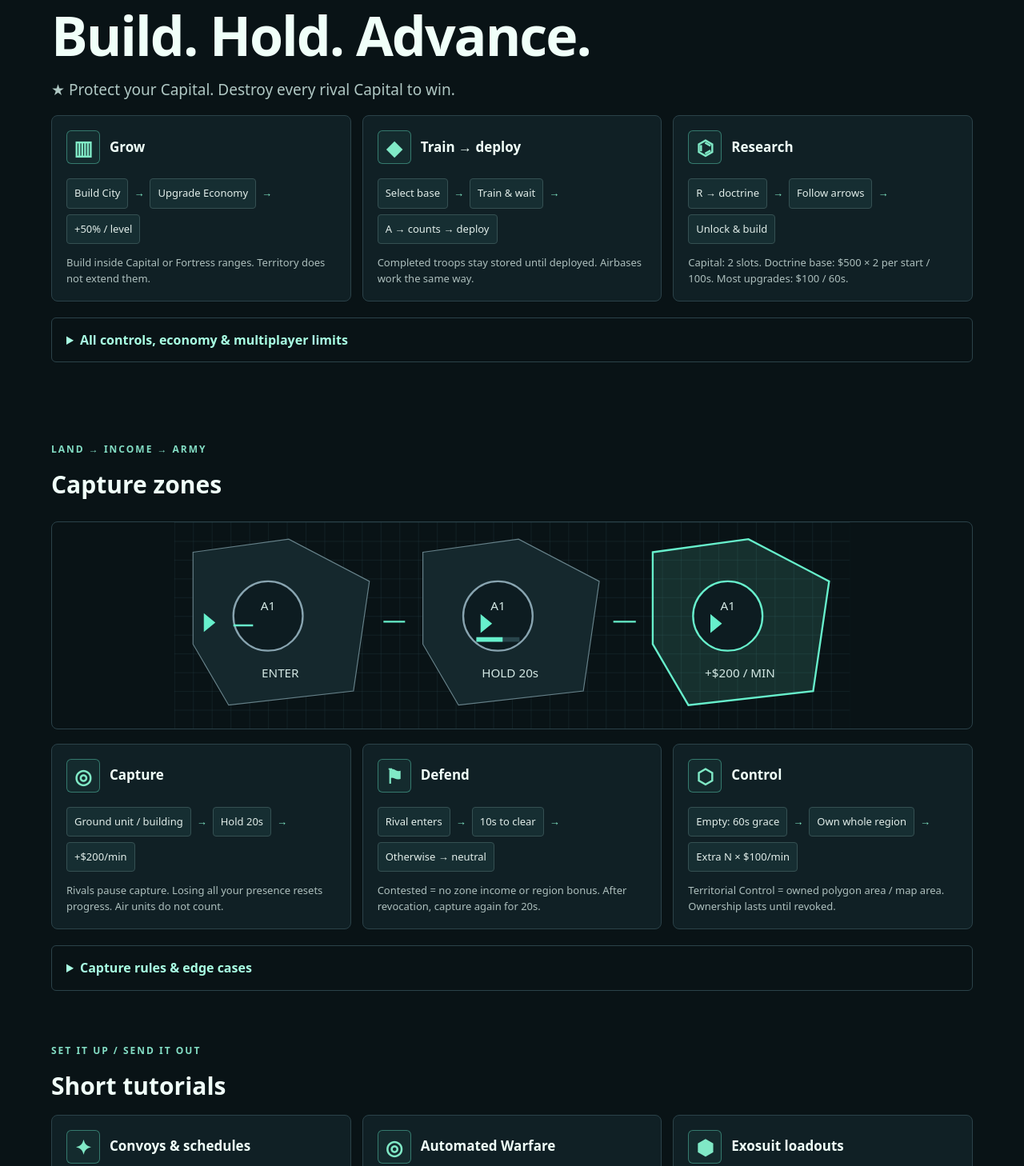
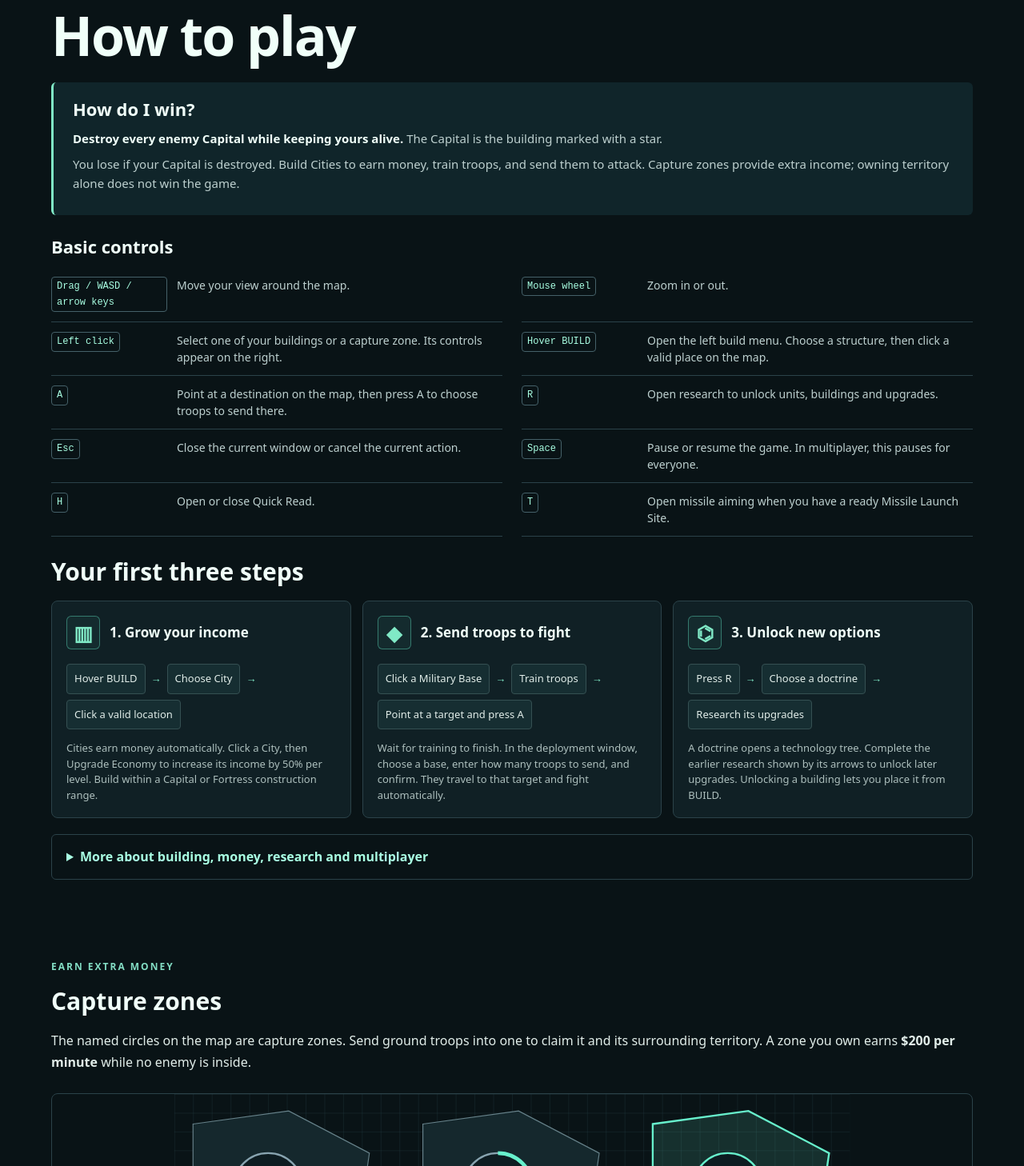
Before and after one commit to jazzking7/Hegemony_RTS, a website: page guide.html in a window 1280 px wide. Shown: the part 168-1626 px from the top of the page at 80% size. Drawn offline with Linux system fonts and the light colour scheme.

Commit message:
Capture zone

```diff
--- a/field-reference.css
+++ b/field-reference.css
@@ -7,4 +7,17 @@
 .flow-step { padding:7px 9px; border:1px solid #355052; border-radius:4px; color:#e1ede9; background:#162e32; }
 .flow-arrow { color:#80e9c6; }
 .capture-diagram { width:100%; height:auto; max-height:260px; margin:10px 0; border:1px solid #2b4249; border-radius:8px; background:#091316; }
+.field-objective { padding:20px 24px; margin:18px 0 24px; border-left:3px solid #80e9c6; background:#10252a; border-radius:6px; }
+.field-objective h2,.field-controls h2 { font-size:22px; margin:0 0 12px; }
+.field-objective p { font-size:15px; line-height:1.6; margin:8px 0; color:#bdd0cf; }
+.field-objective strong { color:#f0fff9; }
+.field-controls { margin:26px 0; }
+.field-controls dl { display:grid; grid-template-columns:1fr 1fr; gap:0 24px; margin:0; }
+.field-controls dl>div { display:grid; grid-template-columns:145px 1fr; gap:12px; padding:12px 0; border-bottom:1px solid #2b4249; align-items:start; }
+.field-controls dt { font-size:12px; color:#a9ffe3; line-height:1.7; }
+.field-controls dd { margin:0; font-size:14px; line-height:1.5; color:#bdd0cf; }
+.field-controls kbd { display:inline-block; }
+.quick-tabs { flex-wrap:wrap; }
+@media(max-width:850px) { .field-controls dl { grid-template-columns:1fr; } }
+@media(max-width:450px) { .field-controls dl>div { grid-template-columns:110px 1fr; } }
 @media(max-width:850px) { .field-lessons { grid-template-columns:1fr; } }
--- a/guide.html
+++ b/guide.html
@@ -2,22 +2,22 @@
 <html lang="en">
 <head><meta charset="utf-8"/><meta name="viewport" content="width=device-width, initial-scale=1"/><title>Command Radius — Field Guide</title><link rel="stylesheet" href="guide.css"/><link rel="stylesheet" href="field-reference.css"/></head>
 <body>
-<header><a class="brand" href="index.html">← START MENU</a><nav aria-label="Guide navigation"><a href="#start">Essentials</a><a href="#territory">Territory</a><a href="#tutorials">Tutorials</a><a href="#doctrines">Tech trees</a><a href="online.html">Multiplayer lobby →</a></nav></header>
+<header><a class="brand" href="index.html">← START MENU</a><nav aria-label="Guide navigation"><a href="#start">How to play</a><a href="#guideControls">Controls</a><a href="#territory">Territory</a><a href="#tutorials">Tutorials</a><a href="#doctrines">Tech trees</a><a href="online.html">Multiplayer lobby →</a></nav></header>
 <main>
-  <section class="hero" id="start"><p class="eyebrow">COMMAND RADIUS / FIELD GUIDE</p><h1>Build. Hold. Advance.</h1><p>★ Protect your Capital. Destroy every rival Capital to win.</p><div id="guideBasics" class="field-lessons"></div>
-    <details class="rules-details"><summary>All controls, economy & multiplayer limits</summary><div class="cards">
-      <article><h3>Move & command</h3><p>Drag / WASD / arrows: pan · Wheel: zoom · Click: inspect · A: deploy at pointer · R: research · T: missiles · Esc: cancel / close · Space: pause · H: quick read.</p><p>Hover BUILD → choose structure → click valid location. Continuous Build repeats until cancelled. During placement, hover the left strip to reopen the menu.</p></article>
+  <section class="hero" id="start"><p class="eyebrow">COMMAND RADIUS / FIELD GUIDE</p><h1>How to play</h1><div id="guideObjective"></div><div id="guideControls"></div><h2>Your first three steps</h2><div id="guideBasics" class="field-lessons"></div>
+    <details class="rules-details"><summary>More about building, money, research and multiplayer</summary><div class="cards">
+      <article><h3>Where can I build?</h3><p>Most buildings must be inside the construction range of your Capital or a Fortress. Capturing territory does not extend that range. A Fortress can be established outside it.</p><p>Turn on Continuous Build to place several copies of a structure. Press Esc when finished. If the build menu folds away, move your mouse back to the left BUILD strip to open it.</p></article>
       <article><h3>Economy & capacity</h3><p>Living Capital: $100/min. City upgrades: ×1.5 income per level, up to level 5. Income flows continuously; power upkeep reduces net income.</p><p>Military Base: 80 stored troops / 60 queued. Airbase: initially 7 manned aircraft total, including ready, returning, airborne and queued.</p></article>
       <article><h3>Research</h3><p>Capital: 2 slots. Doctrine base cost doubles each time one starts: $500 → $1,000 → $2,000. Base time: 100s. Most specialized research: $100 / 60s; some entries cost more. Live prices include modifiers.</p><p>Research Centers add shared slots after the required unlocks. Unlocking a building makes it available to build; it does not place it.</p></article>
       <article><h3>Multiplayer</h3><p>Up to 5 commanders, counting humans and AI. Every human must be ready before the host starts. Pause is shared. Orders and saves take effect on synchronized ticks; wait for confirmation.</p><p>No alliances or shared territory income.</p></article>
     </div></details>
   </section>
-  <section id="territory"><p class="eyebrow">LAND → INCOME → ARMY</p><h2>Capture zones</h2><div id="guideCaptureDiagram"></div><div id="guideTerritory" class="field-lessons"></div>
+  <section id="territory"><p class="eyebrow">EARN EXTRA MONEY</p><h2>Capture zones</h2><p>The named circles on the map are capture zones. Send ground troops into one to claim it and its surrounding territory. A zone you own earns <strong>$200 per minute</strong> while no enemy is inside.</p><div id="guideCaptureDiagram"></div><div id="guideTerritory" class="field-lessons"></div>
     <details class="rules-details"><summary>Capture rules & edge cases</summary><div class="cards">
-      <article><h3>Presence</h3><p>Ground units and buildings count, including edge overlap. Radius: 60. Aircraft, flying drones, stored, embarked and garrisoned troops do not count separately. More troops do not speed capture.</p><p>Rivals pause neutral capture. Losing all your eligible presence resets your progress. Empty neutral zones stay neutral.</p></article>
-      <article><h3>Invaded or empty?</h3><p>Rival entry immediately stops zone income and the region bonus. Clear every rival within 10s to keep ownership; otherwise ownership is revoked. One remaining player starts a fresh 20s capture; multiple players keep it contested.</p><p>An owned, empty zone stays yours and earns income for 60s. Returning resets the countdown.</p></article>
+      <article><h3>What counts toward capture?</h3><p>A ground unit or building counts when any part of it touches the circle, which has a radius of 60. Aircraft and flying drones cannot capture. Troops stored in a base, inside a transport or garrisoned in a building do not count separately.</p><p>One unit is enough. More units do not shorten the 20-second capture time. If enemy troops also enter, the timer pauses. If all your eligible units and buildings leave or are destroyed, your timer resets.</p></article>
+      <article><h3>What happens after ownership is lost?</h3><p>If enemy troops stay in your zone for 10 seconds, it becomes unowned. If only one player has troops left there, that player starts a new 20-second capture. If multiple players remain, nobody can capture until only one remains. If nobody remains, it stays unowned.</p><p>If you simply leave your zone empty, it stays yours and earns money for 60 seconds. Return before the time runs out to keep it. Otherwise it becomes unowned.</p></article>
       <article><h3>Region income</h3><p>Each uncontested zone: $200/min. Own every uncontested zone in a region: extra N × $100/min.</p><p>Five zones: 5 × $200 + 5 × $100 = <strong>$1,500/min</strong>. A contested zone loses its income and the region bonus; other zones still pay.</p></article>
-      <article><h3>Territorial Control</h3><p>Owned polygon area ÷ whole map area. Ownership remains during grace periods until revoked. This never extends construction ranges: only Capitals and Fortresses provide buildable zones.</p><p>Standard: 16 zones / 6 regions. Large: 25 / 8. Zone centers stay at least 200 apart. Territory Details shows region borders, owners and timers; matching letters identify a region.</p></article>
+      <article><h3>What does Territorial Control mean?</h3><p>The top bar shows how much of the map you own, measured by the area of your territories. A larger territory contributes more than a smaller one. It still counts as yours during the 10-second defense countdown or 60-second empty countdown, until you actually lose ownership.</p><p>Only Capitals and Fortresses provide construction ranges. Standard maps have 16 zones in 6 regions; large maps have 25 in 8. Zone centers are at least 200 apart. Click Territory Details to see owners, timers and region borders. Zones with the same letter belong to the same region.</p></article>
     </div></details>
   </section>
   <section id="tutorials"><p class="eyebrow">SET IT UP / SEND IT OUT</p><h2>Short tutorials</h2><div id="guideAdvanced" class="field-lessons"></div><p class="section-hint">Choose a system for the exact steps.</p><div class="tutorials">
--- a/js/ui/field-reference.js
+++ b/js/ui/field-reference.js
@@ -6,16 +6,34 @@ function fieldSymbol(type, label = '') {
   return `<span class="field-symbol" aria-hidden="true">${def?.icon || type}</span>${label ? `<span>${label}</span>` : ''}`;
 }
 const FIELD_LESSONS = [
-  { group:'basics', icon:'city', title:'Grow', steps:['Build City','Upgrade Economy','+50% / level'], note:'Build inside Capital or Fortress ranges. Territory does not extend them.' },
-  { group:'basics', icon:'militaryBase', title:'Train → deploy', steps:['Select base','Train & wait','A → counts → deploy'], note:'Completed troops stay stored until deployed. Airbases work the same way.' },
-  { group:'basics', icon:'researchCenter', title:'Research', steps:['R → doctrine','Follow arrows','Unlock & build'], note:'Capital: 2 slots. Doctrine base: $500 × 2 per start / 100s. Most upgrades: $100 / 60s.' },
-  { group:'territory', icon:'◎', title:'Capture', steps:['Ground unit / building','Hold 20s','+$200/min'], note:'Rivals pause capture. Losing all your presence resets progress. Air units do not count.' },
-  { group:'territory', icon:'⚑', title:'Defend', steps:['Rival enters','10s to clear','Otherwise → neutral'], note:'Contested = no zone income or region bonus. After revocation, capture again for 20s.' },
-  { group:'territory', icon:'⬡', title:'Control', steps:['Empty: 60s grace','Own whole region','Extra N × $100/min'], note:'Territorial Control = owned polygon area / map area. Ownership lasts until revoked.' },
-  { group:'advanced', icon:'militaryCommand', title:'Convoys & schedules', steps:['Command → counts','Save definition','Train → deploy'], note:'Saving alone does not launch troops. Multiplayer saves wait for confirmation. Schedules: Command doctrine.' },
-  { group:'advanced', icon:'advancedCoordinationCenter', title:'Automated Warfare', steps:['Research & build center','Facility → force + target','Initiate routine'], note:'Needs fee + bandwidth. Uses stored troops first. Pause / cancel at the center.' },
-  { group:'advanced', icon:'superiorMobilizationComplex', title:'Exosuit loadouts', steps:['Infantry → Complex','Configure & save','Train by name'], note:'Clear creates a new definition; Edit updates one. Existing troops keep their loadout.' }
+  { group:'basics', icon:'city', title:'1. Grow your income', steps:['Hover BUILD','Choose City','Click a valid location'], note:'Cities earn money automatically. Click a City, then Upgrade Economy to increase its income by 50% per level. Build within a Capital or Fortress construction range.' },
+  { group:'basics', icon:'militaryBase', title:'2. Send troops to fight', steps:['Click a Military Base','Train troops','Point at a target and press A'], note:'Wait for training to finish. In the deployment window, choose a base, enter how many troops to send, and confirm. They travel to that target and fight automatically.' },
+  { group:'basics', icon:'researchCenter', title:'3. Unlock new options', steps:['Press R','Choose a doctrine','Research its upgrades'], note:'A doctrine opens a technology tree. Complete the earlier research shown by its arrows to unlock later upgrades. Unlocking a building lets you place it from BUILD.' },
+  { group:'territory', icon:'◎', title:'Take an unowned zone', steps:['Send ground troops into the circle','Stay for 20 seconds','Earn $200 per minute'], note:'The ring fills as you capture. An enemy in the circle pauses capture. If all your troops leave or die, your progress resets. Buildings also count; aircraft do not.' },
+  { group:'territory', icon:'⚑', title:'Keep a zone you own', steps:['An enemy enters','Remove them within 10 seconds','Keep ownership'], note:'While an enemy is inside, the zone is contested and earns no money. If the enemy stays for 10 seconds, you lose ownership. Whoever remains alone must capture it again for 20 seconds.' },
+  { group:'territory', icon:'⬡', title:'Earn a region bonus', steps:['Find zones with the same letter','Own every one','Earn an extra $100 per zone per minute'], note:'For example, a three-zone region earns $600 from its zones plus a $300 bonus. One contested zone stops the bonus. An owned zone left empty becomes neutral after 60 seconds.' },
+  { group:'advanced', icon:'militaryCommand', title:'Save a troop group', steps:['Select a Military Command','Enter troop counts','Save Convoy'], note:'A convoy saves a group you can reuse. You must still train and deploy those troops. Research the Command doctrine to schedule several deployments in order.' },
+  { group:'advanced', icon:'advancedCoordinationCenter', title:'Repeat attacks automatically', steps:['Unlock Automated Warfare','Build a Coordination Center','Choose a force and target'], note:'Set up the routine at a production facility, then click Initiate. Each routine costs money and uses part of the center’s capacity (bandwidth). Pause or cancel it at the center.' },
+  { group:'advanced', icon:'superiorMobilizationComplex', title:'Customize Exosuit troops', steps:['Unlock and build a Mobilization Complex','Choose equipment and save a name','Train that saved loadout'], note:'A loadout is a saved equipment setup. Clear starts a new setup; Edit changes one you saved. Troops already trained keep their original equipment.' }
 ];
+function fieldObjectiveMarkup() {
+  return `<div class="field-objective"><h2>How do I win?</h2><p><strong>Destroy every enemy Capital while keeping yours alive.</strong> The Capital is the building marked with a star.</p><p>You lose if your Capital is destroyed. Build Cities to earn money, train troops, and send them to attack. Capture zones provide extra income; owning territory alone does not win the game.</p></div>`;
+}
+function fieldControlsMarkup() {
+  const controls=[
+    ['Drag / WASD / arrow keys','Move your view around the map.'],
+    ['Mouse wheel','Zoom in or out.'],
+    ['Left click','Select one of your buildings or a capture zone. Its controls appear on the right.'],
+    ['Hover BUILD','Open the left build menu. Choose a structure, then click a valid place on the map.'],
+    ['A','Point at a destination on the map, then press A to choose troops to send there.'],
+    ['R','Open research to unlock units, buildings and upgrades.'],
+    ['Esc','Close the current window or cancel the current action.'],
+    ['Space','Pause or resume the game. In multiplayer, this pauses for everyone.'],
+    ['H','Open or close Quick Read.'],
+    ['T','Open missile aiming when you have a ready Missile Launch Site.']
+  ];
+  return `<section class="field-controls"><h2>Basic controls</h2><dl>${controls.map(([key,description])=>`<div><dt><kbd>${key}</kbd></dt><dd>${description}</dd></div>`).join('')}</dl></section>`;
+}
 function fieldLessonMarkup(lesson) {
   return `<article class="field-lesson"><h3>${fieldSymbol(lesson.icon)}${lesson.title}</h3><div class="field-flow">${lesson.steps.map((step,i)=>`${i ? '<span class="flow-arrow" aria-hidden="true">→</span>' : ''}<span class="flow-step">${step}</span>`).join('')}</div><p>${lesson.note}</p></article>`;
 }
@@ -28,6 +46,6 @@ function captureDiagramMarkup() {
     <g fill="#0d1c21" stroke="#88a4b0" stroke-width="2"><circle cx="100" cy="100" r="37"/><circle cx="345" cy="100" r="37"/><circle cx="590" cy="100" r="37" stroke="#67f0cc"/></g>
     <g fill="#67f0cc" stroke="#67f0cc"><path d="M32 98L43 107L32 116Z"/><path d="M327 99L338 108L327 117Z"/><path d="M572 99L583 108L572 117Z"/><path d="M63 110H84M223 106H246M468 106H492" fill="none" stroke-width="2"/></g>
     <g fill="#d4e8e4" font-family="system-ui" text-anchor="middle" font-size="13"><text x="100" y="94">A1</text><text x="345" y="94">A1</text><text x="590" y="94">A1</text><text x="113" y="165">ENTER</text><text x="358" y="165">HOLD 20s</text><text x="603" y="165">+$200 / MIN</text></g>
-    <path d="M322 125H368" stroke="#29454c" stroke-width="5"/><path d="M322 125H350" stroke="#67f0cc" stroke-width="5"/>
+    <circle cx="345" cy="100" r="37" fill="none" stroke="#67f0cc" stroke-width="4" stroke-dasharray="140 233" transform="rotate(-90 345 100)"/>
   </svg>`;
 }
--- a/js/ui/guide.js
+++ b/js/ui/guide.js
@@ -76,4 +76,6 @@
   document.getElementById(id).innerHTML=FIELD_LESSONS.filter(lesson=>lesson.group===group).map(fieldLessonMarkup).join('');
 }
 document.getElementById('guideCaptureDiagram').innerHTML=captureDiagramMarkup();
+document.getElementById('guideObjective').innerHTML=fieldObjectiveMarkup();
+document.getElementById('guideControls').innerHTML=fieldControlsMarkup();
 renderDoctrineGuide();
--- a/js/ui/quick-read.js
+++ b/js/ui/quick-read.js
@@ -2,7 +2,7 @@
 let quickReadReturnFocus = null;
 function isQuickReadOpen() { return !document.getElementById('quickReadModal').classList.contains('hidden'); }
 function renderQuickRead(group = 'basics') {
-  document.getElementById('quickReadContent').innerHTML = `<div class="quick-tabs" role="group" aria-label="Quick read topic">${['basics','territory','advanced'].map(id=>`<button type="button" data-quick-topic="${id}" aria-pressed="${id===group}">${id.toUpperCase()}</button>`).join('')}</div>${group === 'basics' ? '<p class="quick-objective">★ Protect your Capital → destroy every rival Capital.</p>' : ''}${group === 'territory' ? captureDiagramMarkup() : ''}<div class="field-lessons">${FIELD_LESSONS.filter(l=>l.group===group).map(fieldLessonMarkup).join('')}</div><p class="quick-keys"><kbd>WASD / Drag</kbd> pan · <kbd>Wheel</kbd> zoom · <kbd>A</kbd> deploy · <kbd>R</kbd> research · <kbd>T</kbd> missiles · <kbd>Space</kbd> pause</p>`;
+  document.getElementById('quickReadContent').innerHTML = `<div class="quick-tabs" role="group" aria-label="Quick read topic">${['basics','controls','territory','advanced'].map(id=>`<button type="button" data-quick-topic="${id}" aria-pressed="${id===group}">${id.toUpperCase()}</button>`).join('')}</div>${group === 'basics' ? fieldObjectiveMarkup() : ''}${group === 'controls' ? fieldControlsMarkup() : ''}${group === 'territory' ? captureDiagramMarkup() : ''}<div class="field-lessons">${FIELD_LESSONS.filter(l=>l.group===group).map(fieldLessonMarkup).join('')}</div><p class="quick-keys">Press <kbd>H</kbd> or <kbd>Esc</kbd> to close. Open the Controls tab for mouse and keyboard instructions.</p>`;
   document.querySelectorAll('[data-quick-topic]').forEach(button => button.addEventListener('click', () => { renderQuickRead(button.dataset.quickTopic); document.querySelector(`[data-quick-topic="${button.dataset.quickTopic}"]`)?.focus(); }));
 }
 function toggleQuickRead() {
```
Also changed, not shown: js/render/rendering.js (+8 -6 lines).
